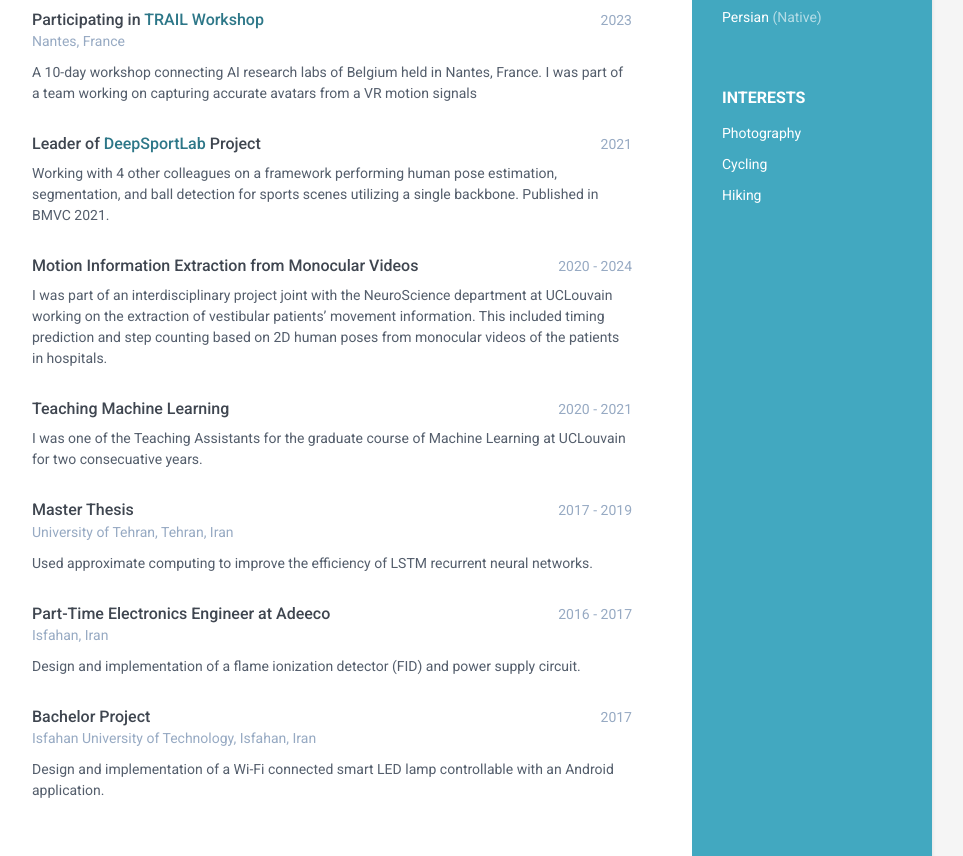
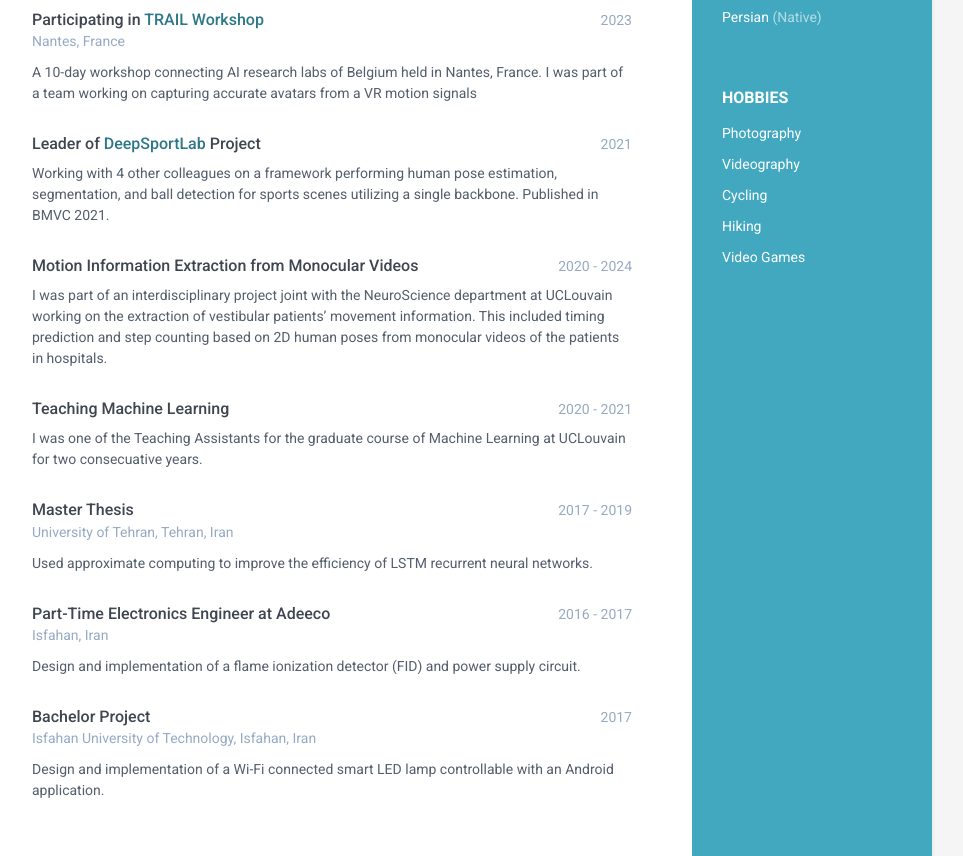
Before and after one commit to aghasemzadeh/aghasemzadeh.github.io, a plain HTML site: page index.html in a window 1280 px wide. Shown: the part 1241-2097 px from the top of the page, without its empty margins (188-1151 px from the left). Drawn offline with Linux system fonts and the light colour scheme.

Commit message:
small changes

```diff
--- a/index.html
+++ b/index.html
@@ -71,11 +71,13 @@
             </div><!--//interests-->
 
             <div class="interests-container container-block">
-                <h2 class="container-block-title">Interests</h2>
+                <h2 class="container-block-title">Hobbies</h2>
                 <ul class="list-unstyled interests-list">
                     <li>Photography</li>
+                    <li>Videography</li>
                     <li>Cycling</li>
                     <li>Hiking</li>
+                    <li>Video Games</li>
                 </ul>
             </div><!--//interests-->
 
```
